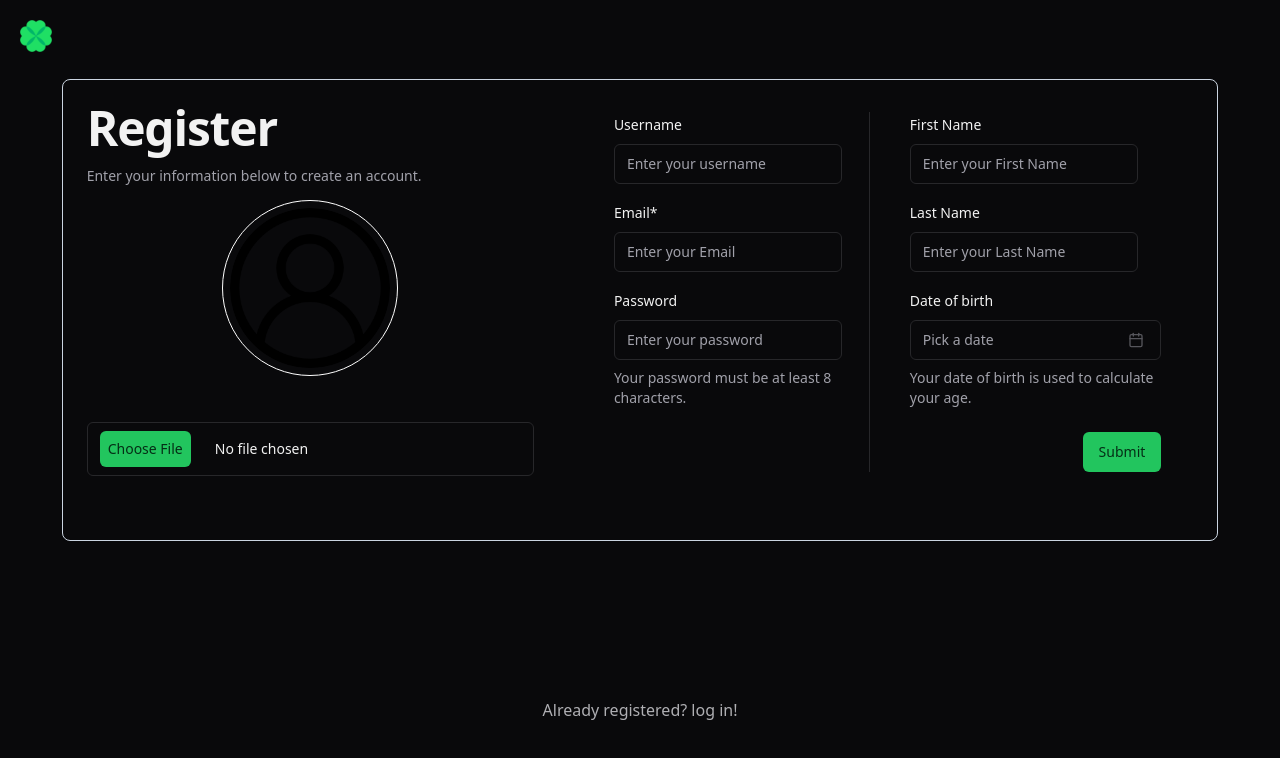
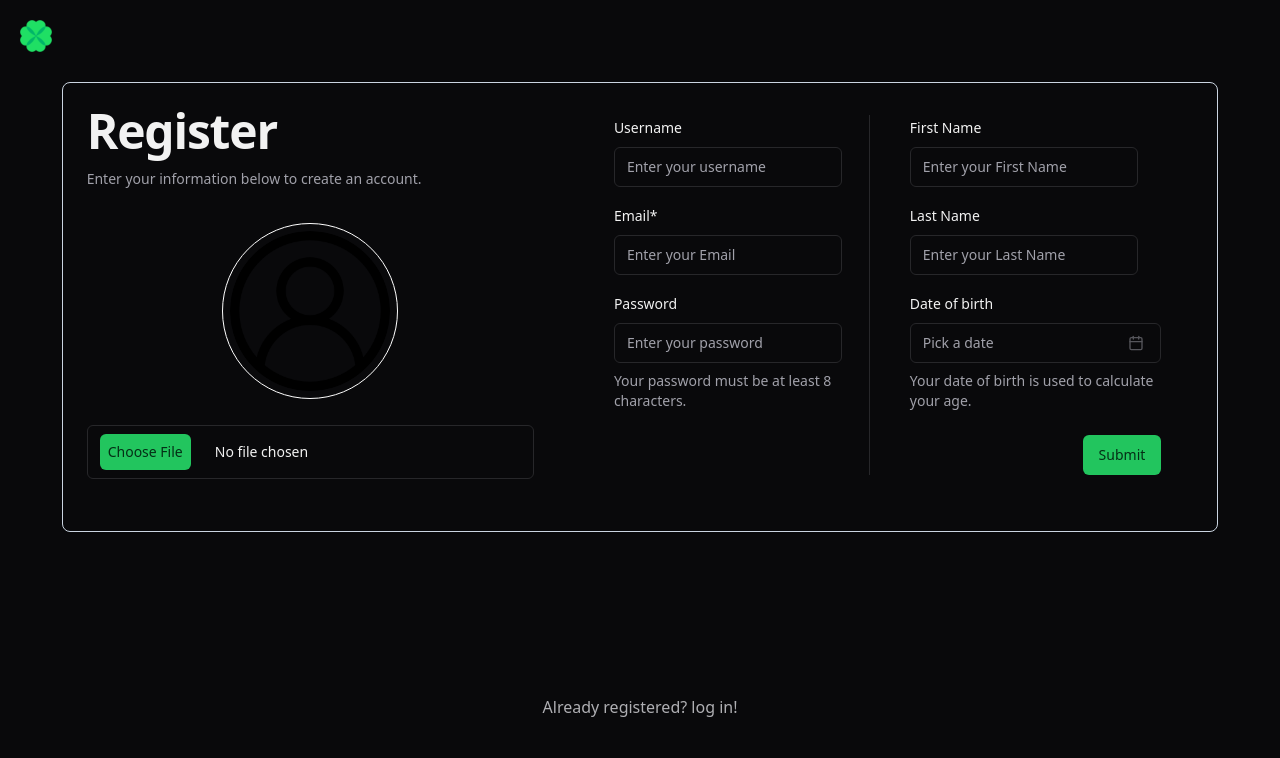
Before and after one commit to Clover-Organization/Clover, a React (Vite) app in the folder frontend/: page /auth in a window 1280 px wide. Shown: the top 758 px of the page. Built offline with nearby package versions, Linux system fonts and the light colour scheme.

Commit message:
Update style

```diff
--- a/frontend/src/pages/auth/register/components/RegisterScreen.jsx
+++ b/frontend/src/pages/auth/register/components/RegisterScreen.jsx
@@ -89,7 +89,7 @@ export default function LoginScreen() {
 				<CardDescription className="py-2">
 					Enter your information below to create an account.
 				</CardDescription>
-				<div className="grid items-center justify-center">
+				<div className="grid items-center justify-center pt-5">
 					<div className="w-44 h-44 flex items-center justify-center  border border-white rounded-full">
 						<img
 							src={handleImagePreview() || user}
@@ -98,7 +98,7 @@ export default function LoginScreen() {
 						/>
 					</div>
 				</div>
-				<div className="py-10">
+				<div className="pt-5">
 					<Input
 						ref={inputRef}
 						id="picture"
```
